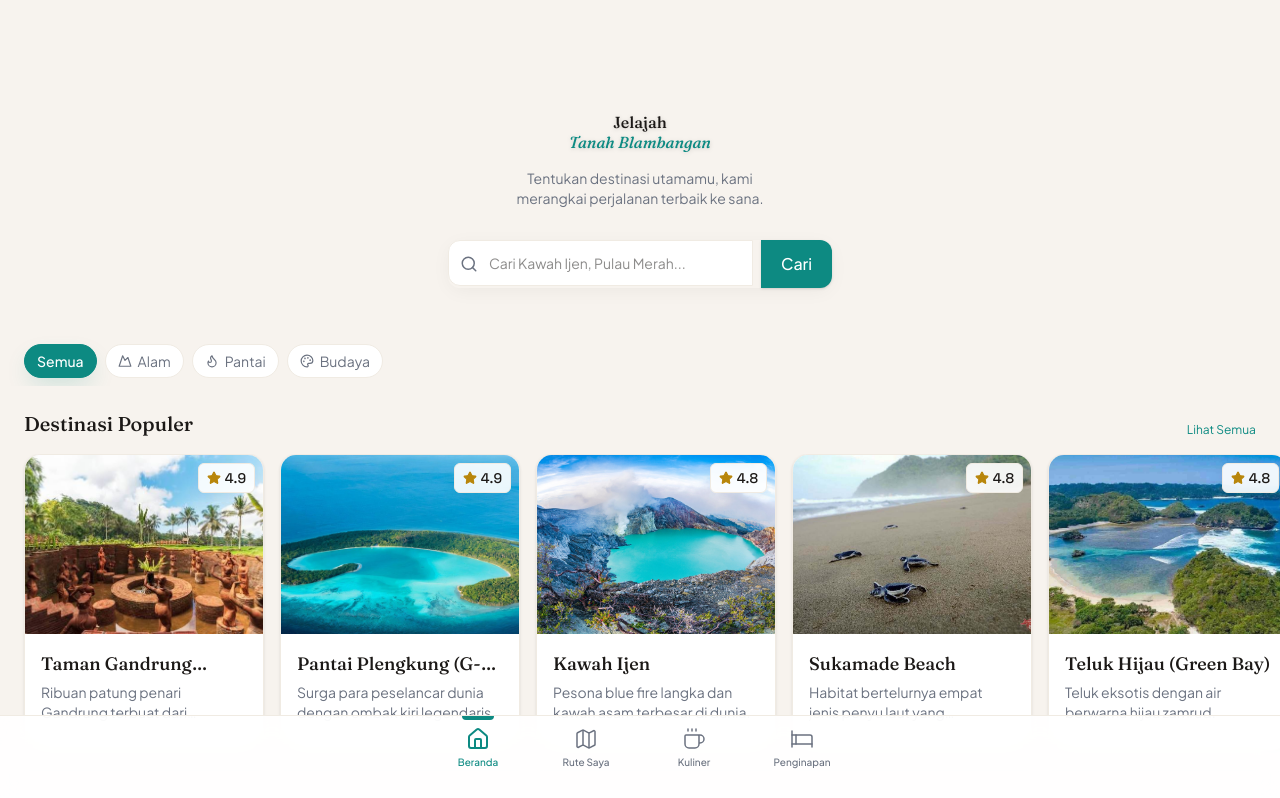
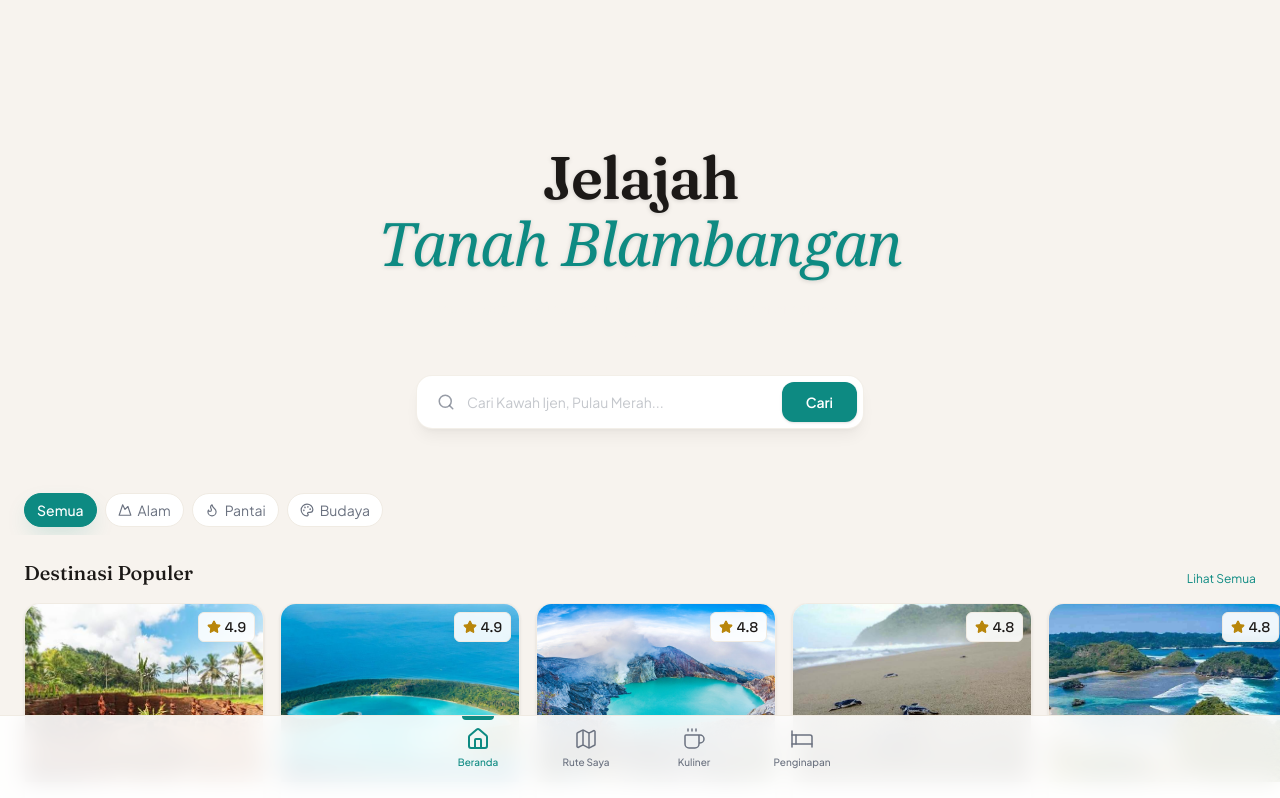
Before and after one commit to amalakbar16/Osing-Explore, a Next.js app in the folder frontend/: page / in a window 1280 px wide. Shown: the top 798 px of the page. Built offline with nearby package versions, Linux system fonts and the light colour scheme; no server answers.

Commit message:
design: enhance hero section typography and search bar UI for a premium look

```diff
--- a/frontend/src/components/pages/beranda/HeroPencarianDestinasi.tsx
+++ b/frontend/src/components/pages/beranda/HeroPencarianDestinasi.tsx
@@ -27,39 +27,46 @@ export default function HeroPencarianDestinasi({ onSearch }: HeroPencarianDestin
   };
 
   return (
-    <div className="relative pt-16 pb-12 px-6 text-center overflow-hidden">
+    <div className="relative pt-24 pb-14 px-6 text-center overflow-hidden">
       {/* Decorative Jejak Rute SVG in background */}
-      <div className="absolute inset-0 opacity-[0.03] pointer-events-none -z-10 flex items-center justify-center">
+      <div className="absolute inset-0 opacity-[0.04] pointer-events-none -z-10 flex items-center justify-center">
         <svg xmlns="http://www.w3.org/2000/svg" viewBox="0 0 100 20" preserveAspectRatio="none" className="w-[150%] h-40 -rotate-6">
           <path d="M 0,10 Q 25,20 50,10 T 100,10" fill="none" stroke="currentColor" strokeWidth="1.5" strokeDasharray="4 6" className="animate-dash-flow" />
         </svg>
       </div>
 
       {/* Floating Blobs for Light Theme */}
-      <div className="absolute top-0 right-0 w-48 h-48 bg-accent-gold/20 rounded-full blur-3xl animate-blob-float pointer-events-none -z-10" />
-      <div className="absolute top-20 left-0 w-32 h-32 bg-accent-primary/20 rounded-full blur-3xl animate-blob-float pointer-events-none -z-10 [animation-delay:2s]" />
+      <div className="absolute top-0 right-0 w-56 h-56 bg-accent-gold/15 rounded-full blur-3xl animate-blob-float pointer-events-none -z-10" />
+      <div className="absolute top-20 left-0 w-40 h-40 bg-accent-primary/15 rounded-full blur-3xl animate-blob-float pointer-events-none -z-10 [animation-delay:2s]" />
 
-      <h1 className="font-display text-display-md text-ink leading-tight mb-4 drop-shadow-sm">
+      <h1 className="font-display text-[2.75rem] xs:text-5xl sm:text-6xl text-ink leading-[1.1] mb-5 tracking-tight font-bold drop-shadow-sm">
         Jelajah <br />
-        <span className="text-accent-primary italic">Tanah Blambangan</span>
+        <span className="text-accent-primary italic font-serif font-medium">Tanah Blambangan</span>
       </h1>
-      <p className="text-sm text-ink-muted mb-8 max-w-[280px] mx-auto">
+      <p className="text-sm sm:text-base text-ink-muted mb-8 max-w-[320px] sm:max-w-md mx-auto leading-relaxed">
         Tentukan destinasi utamamu, kami merangkai perjalanan terbaik ke sana.
       </p>
 
-      <form onSubmit={handleSubmit} className="relative max-w-sm mx-auto flex gap-2 z-10 shadow-soft rounded-xl">
-        <div className="relative flex-1">
-          <Search className="absolute left-3 top-1/2 -translate-y-1/2 text-ink-muted" size={18} />
+      <form
+        onSubmit={handleSubmit}
+        className="relative max-w-sm sm:max-w-md mx-auto flex items-center bg-white border border-surface-alt/80 rounded-2xl p-1.5 z-10 shadow-lg shadow-ink/5 focus-within:border-accent-primary/50 focus-within:ring-2 focus-within:ring-accent-primary/10 transition-all duration-300"
+      >
+        <div className="relative flex-1 flex items-center">
+          <Search className="absolute left-3.5 text-ink-muted/70" size={18} />
           <input
             type="text"
             placeholder="Cari Kawah Ijen, Pulau Merah..."
             value={query}
             onChange={(e) => setQuery(e.target.value)}
-            className="w-full bg-white border border-surface-alt rounded-l-xl py-3 pl-10 pr-4 text-sm text-ink focus:outline-none focus:border-accent-primary focus:ring-1 focus:ring-accent-primary transition-all"
+            className="w-full bg-transparent py-2.5 pl-11 pr-3 text-sm text-ink placeholder:text-ink-muted/40 focus:outline-none"
             suppressHydrationWarning
           />
         </div>
-        <Button type="submit" variant="primary" className="py-3 px-5 rounded-l-none rounded-r-xl shadow-none">
+        <Button
+          type="submit"
+          variant="primary"
+          className="py-2.5 px-6 rounded-xl shadow-none font-semibold text-sm active:scale-95 transition-all duration-200"
+        >
           Cari
         </Button>
       </form>
```
